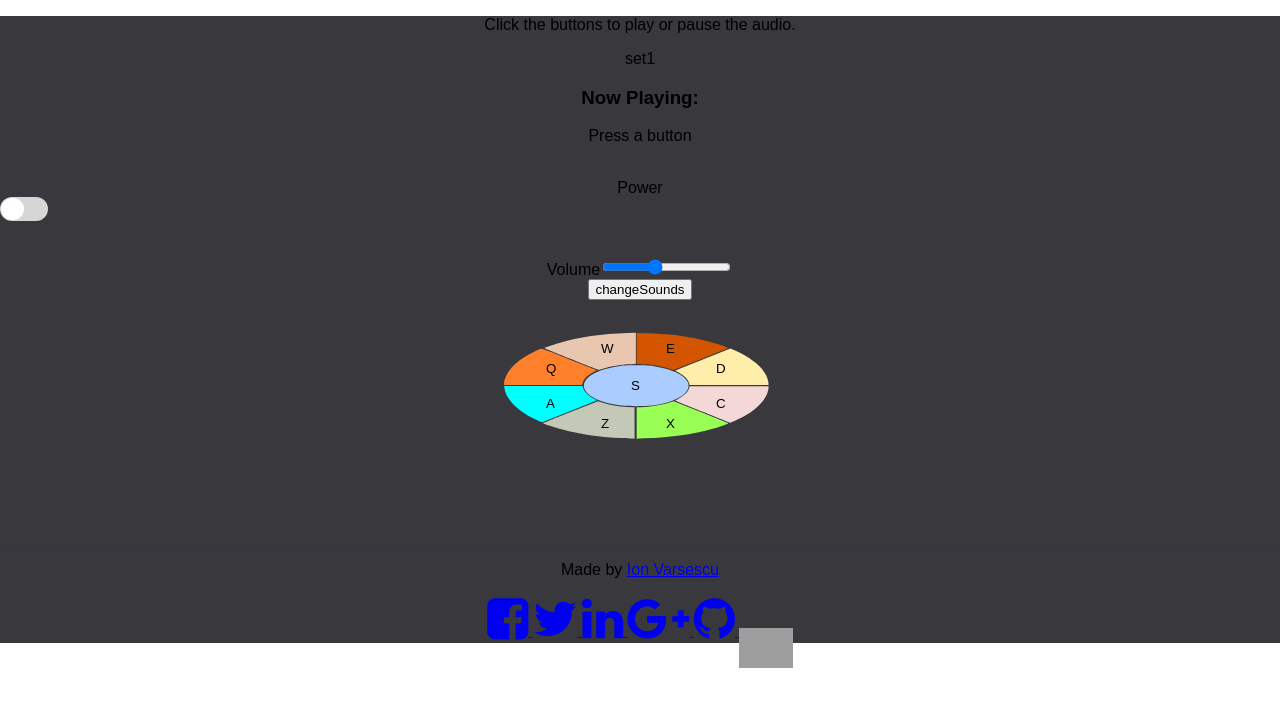
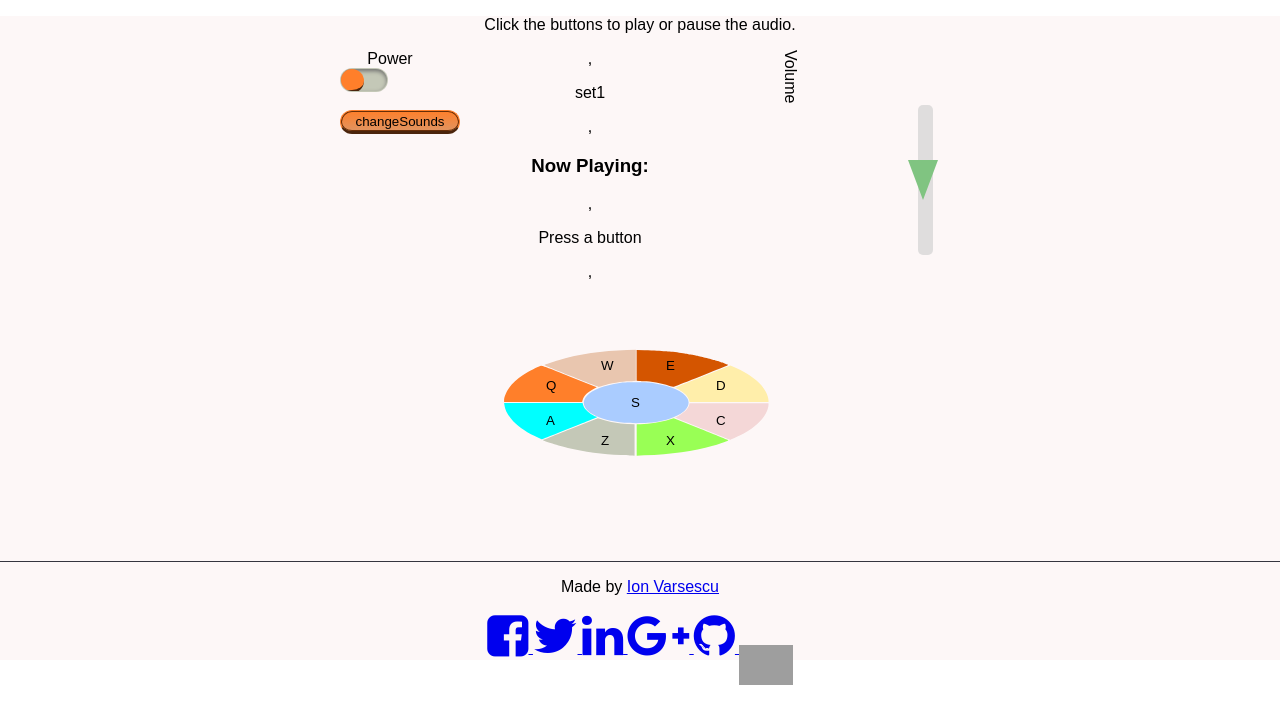
Before and after one commit to Nei-V/drum-machine, a React (Create React App) app: page / in a window 1280 px wide. Shown: the top 724 px of the page. Built offline with nearby package versions, Linux system fonts and the light colour scheme; grey boxes are pictures that could not be loaded.

Commit message:
progress on design

```diff
--- a/src/App.js
+++ b/src/App.js
@@ -16,15 +16,19 @@ class App extends Component {
     return (
       <div>
         <p>Click the buttons to play or pause the audio.</p>
+        <div id="menu">
           <Display />
           <br />
-        <PowerToggle playerWorks={this.props} />
+          <div id="buttons">
+            <PowerToggle playerWorks={this.props} className="powerToggle" />
             <br />
+            <ChangeSounds className="changeSounds" />
+          </div>
           <br />
           <Volume vol={this.props} />
           <br />
-        <ChangeSounds />
           <br />
+        </div>
         <div id="button-pad">
           <span id="buttonsAncestor"></span>
           <ButtonsGenerator onOff={this.props.storedState.isPowered} audioVolume={this.props.storedState.setTheVolume} />
--- a/src/components/ChangeSounds.js
+++ b/src/components/ChangeSounds.js
@@ -6,7 +6,7 @@ export default () => {
   return (
     <MyLocalContext.Consumer>
       {localeVal => (
-        <button id="changeSounds" onClick={localeVal.changeSounds}>changeSounds</button>
+        <button id="changeSounds" className="sound-set-toggle" onClick={localeVal.changeSounds}>changeSounds</button>
       )}
     </MyLocalContext.Consumer>
   );
--- a/src/components/Display.js
+++ b/src/components/Display.js
@@ -5,11 +5,13 @@ import { MyLocalContext } from '../context/myLocalContext';
 class Display extends Component {
     render() {
         return ([
+            <div className="centerDisplay">,
             <MyLocalContext.Consumer>
             {localValue => <p>{localValue.soundSet}</p>}
              </MyLocalContext.Consumer>,
          <h3>Now Playing:</h3>,
-         <p id="display"> {this.props.storedState.setThePlayedSound}</p> ])
+         <p id="display"> {this.props.storedState.setThePlayedSound}</p>,
+         </div> ])
     }
 }
 
--- a/src/components/PowerToggle.js
+++ b/src/components/PowerToggle.js
@@ -21,13 +21,15 @@ class PowerToggle extends Component {
     render() {
         return (
             <label id="powerToggle" className="powerContainer">Power
-            <div className="toggle">
+                <span>
+                <div className="toggle">
                     <input className="toggle-state" type="checkbox" id="powerToggleButton" onClick={this.handleClickPower} value="checked" />
                     <div className="toggle-inner">
                         <div className="indicator"></div>
                     </div>
                     <div className="active-bg"></div>
                 </div>
+                </span>
             </label>
         )
     }
--- a/src/components/Volume.js
+++ b/src/components/Volume.js
@@ -19,9 +19,11 @@ class Volume extends Component {
 
     render() {
         return (
-            <label id="volumeToggle">Volume
-            <input type="range" min="0" max="1" defaultValue={this.props.vol.storedState.setTheVolume} step="0.01" id="volumeRange" onChange={this.changeVolumeFunc} />
+            <div className="volume">
+            <label id="volumeToggle" >Volume
+            <input type="range" min="0" max="1" defaultValue={this.props.vol.storedState.setTheVolume} step="0.01" id="volumeRange" onChange={this.changeVolumeFunc} className="volume-slider"/>
             </label>
+            </div>
         )
     }
 }
--- a/src/styles/css/App.css
+++ b/src/styles/css/App.css
@@ -1,9 +1,29 @@
 
 
 #drum-machine{
+  text-align: center;
+  background-color:rgba(244,215,215,0.2); /* like #F4D7D7 - C background with opacity*/
+}
 
-  text-align: center;
-  background-color:#38383d;
+#menu {
+  width:70%;
+  max-width:600px;
+  margin:auto;
+  display:grid;
+  grid-template-columns:100px 300px 100px;
+  grid-template-areas:"buttons display volume";
+}
+
+#buttons {
+  grid-area:buttons;
+}
+
+.centerDisplay {
+  grid-area:display;
+}
+
+.volume {
+  grid-area:volume;
 }
 
 /* learned from here - toggle power
@@ -18,6 +38,7 @@ https://codepen.io/halvves/pen/BxXNYq */
   width: 46px;
   border-radius: 15px;
   overflow: hidden;
+  box-shadow: inset 0 2px 4px 0 #6e6e6d;
 }
 
 .toggle{
@@ -26,7 +47,7 @@ https://codepen.io/halvves/pen/BxXNYq */
   height: 24px;
   width: 48px;
   border-radius: 15px;
-  background: #d6d6d6;
+  background: #c4c8b7;
   overflow: hidden;
 }
 
@@ -36,7 +57,7 @@ https://codepen.io/halvves/pen/BxXNYq */
   left: 0;
   height: 100%;
   width: 200%;
-  background: #003dda;
+  background: #99ff55;
   transform: translate3d(-100%, 0, 0);
   transition: transform 0.05s linear 0.17s;
 }
@@ -46,10 +67,11 @@ https://codepen.io/halvves/pen/BxXNYq */
 }
 
 .indicator {
-  height: 100%;
+  height: 95%;
   width: 200%;
-  background: white;
+  background:#ff7f2a;
   border-radius: 13px;
+  border-bottom: solid 3px #4b250c;
   transform: translate3d(-75%, 0, 0);
   transition: transform 0.35s cubic-bezier(0.85, 0.05, 0.18, 1.35);
 }
@@ -63,6 +85,38 @@ https://codepen.io/halvves/pen/BxXNYq */
 }
 
 
+/* learned from   http://jsfiddle.net/volcanicpixels/udXXA/     - change set button   */
+
+
+
+ .sound-set-toggle {
+  background-color: #ff7f2a;
+  border-radius:15px;
+  background: linear-gradient(#ff7f2a, #e09461);
+  border: solid 1px #ff7f2a;
+  border-bottom: solid 3px #4b250c;
+  box-shadow: inset 0 0 0 1px #682e07;
+  color: #000000;
+  width:120px;
+  height:24px;
+   }
+
+  .sound-set-toggle:hover {
+  background: #e7b794;
+  background: linear-gradient(#fad0b3, #fad0b3);
+  border: solid 1px #dfab86;
+  border-bottom: solid 3px #4b250c;
+  box-shadow: inset 0 0 0 1px #c4906c;
+  cursor: pointer; }
+
+  .sound-set-toggle:active {
+  background-color: #c4c8b7;
+  background: linear-gradient(#c4c8b7, #dee9ba);
+  border-bottom: solid 3px #6e6e6d;
+  box-shadow: inset 0 10px 15px 0 #6e6e6d; }
+
+
+
 #button-pad {
   position:relative;
   margin:auto;
@@ -72,6 +126,66 @@ https://codepen.io/halvves/pen/BxXNYq */
   background: url(pad2.svg);
 }
 
+/*  volumeSlider      */
+
+#volumeToggle {
+  position: relative;
+  writing-mode:vertical-lr;
+  -webkit-writing-mode:vertical-lr;
+  text-orientation: sideways;
+}
+
+@-moz-document url-prefix() {
+  #volumeToggle {
+    writing-mode: horizontal-tb;
+/*     vertical mode breaks the slider's thumb movement - maybe bag in firefox
+ */    }
+}
+
+.volume-slider {
+  position: absolute;
+  -webkit-appearance: none;
+  width: 150px;
+  height: 15px;
+  border-radius: 5px;
+  background: #d3d3d3;
+  outline: none;
+  opacity: 0.7;
+  -webkit-transition: .2s;
+  transition: opacity .2s;
+  transform-origin:75px 75px;
+  transform:rotate(90deg);
+}
+
+.volume-slider::-webkit-slider-thumb {
+  -webkit-appearance: none;
+  appearance: none;
+  width: 30px;
+  height: 40px;
+  clip-path:polygon(0 0,50% 100%,100% 0);
+  transform-origin:15px 20px;
+  transform:rotate(-90deg);
+  background: #4CAF50;
+  cursor: pointer;
+
+}
+
+.volume-slider::-moz-range-thumb {
+  -webkit-appearance: none;
+  appearance: none;
+  width: 30px;
+  height: 40px;
+  clip-path:polygon(0 0,50% 100%,100% 0);
+  transform-origin:15px 20px;
+  transform:rotate(-90deg);
+  background: #4CAF50;
+  cursor: pointer;
+}
+
+
+
+
+/* dial pad*/
 #buttonsAncestor {
   position:relative;
 
```
Lines whose indentation alone changed are shown as unchanged.
